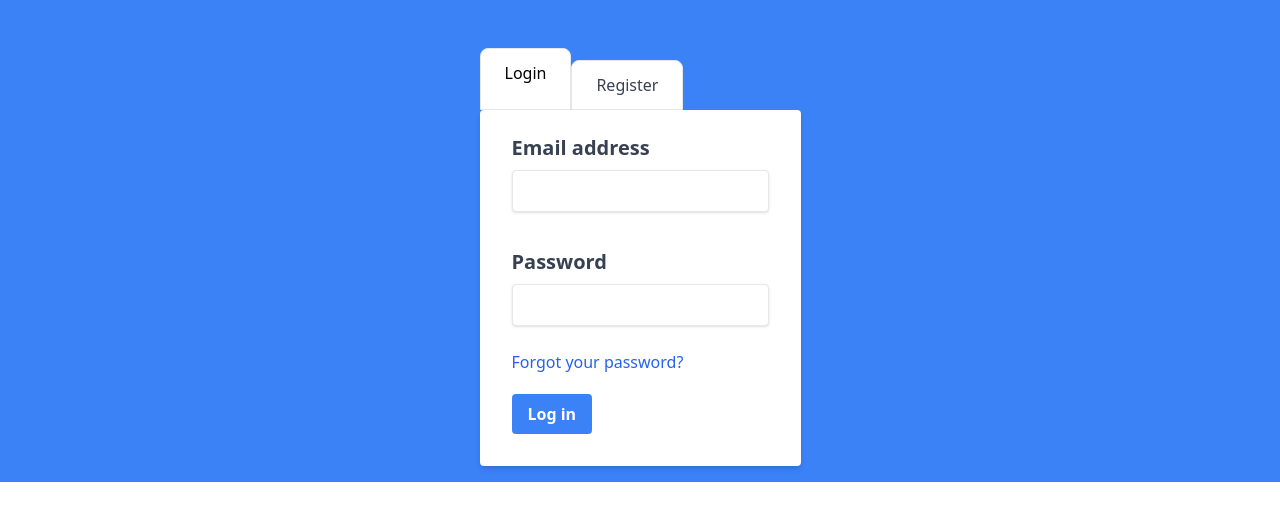
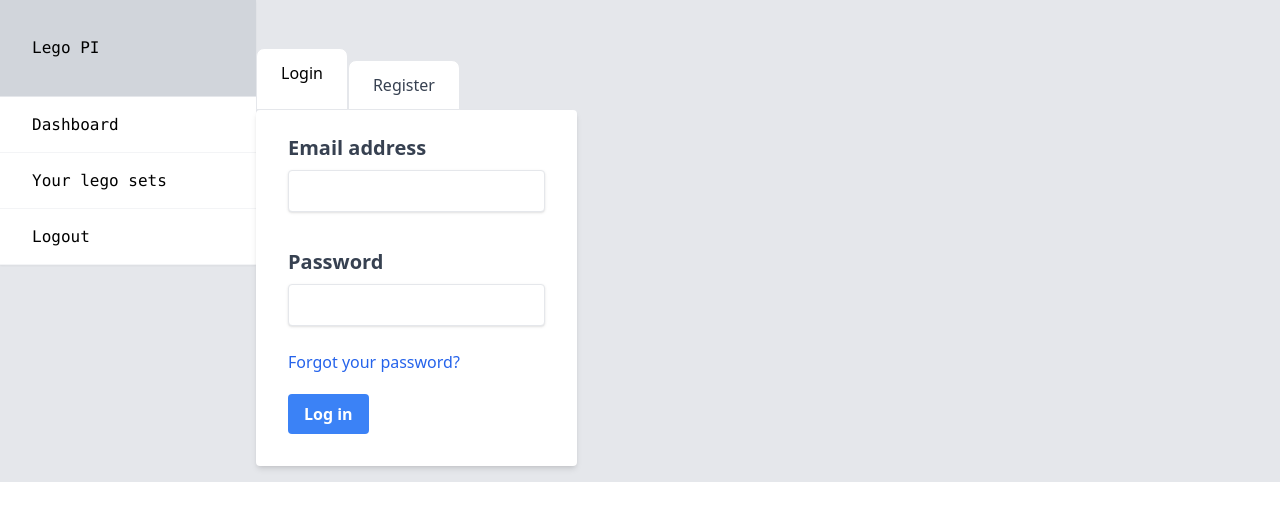
Before and after one commit to MaxSmith19/legoPI, a React (Create React App) app in the folder frontend/: page /Login in a window 1280 px wide. Shown: the top 520 px of the page. Built offline with nearby package versions, Linux system fonts and the light colour scheme.

Commit message:
added navigation

```diff
--- a/frontend/src/App.js
+++ b/frontend/src/App.js
@@ -1,16 +1,21 @@
 import {BrowserRouter as Router, Routes, Route} from 'react-router-dom'
-import Login from './pages/loginCreate'
+import Login from './pages/LoginCreate'
+import Dashboard from './pages/Dashboard'
 import { Navigate } from 'react-router-dom';
+
 import { useEffect, useState } from 'react';
+import Navigation from './components/Navigation';
+
 function App() {
   return (
     <>
-      <div className="bg-blue-500">
+      <div className="bg-gray-200 flex flex-row-2">
         <Router>
-
+          <Navigation />
             <Routes>
               <Route path="/" exact element={<Navigate replace to="/Login"></Navigate>} />
               <Route path="/Login" element={<Login />} />
+              <Route path="/Dashboard" element={<Dashboard />} />
             </Routes>
 
           </Router>
```
